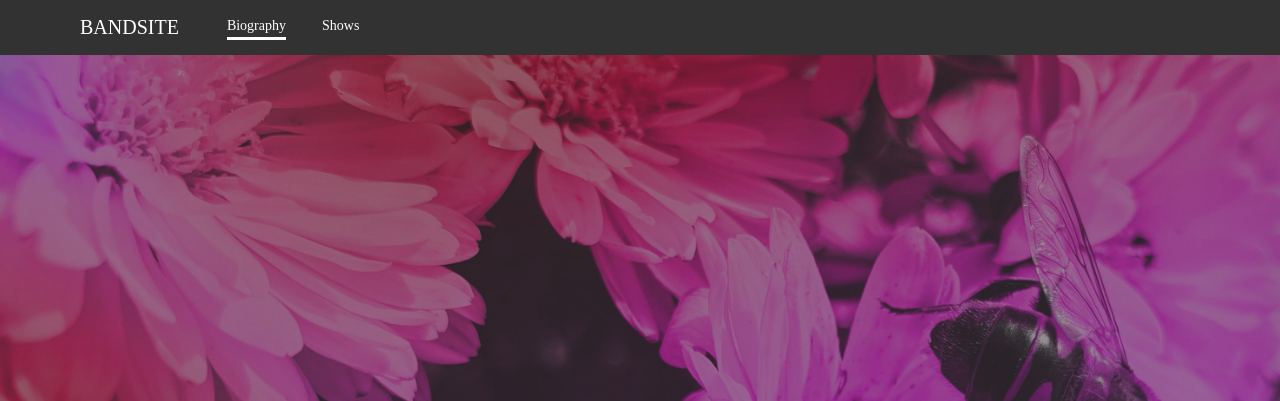
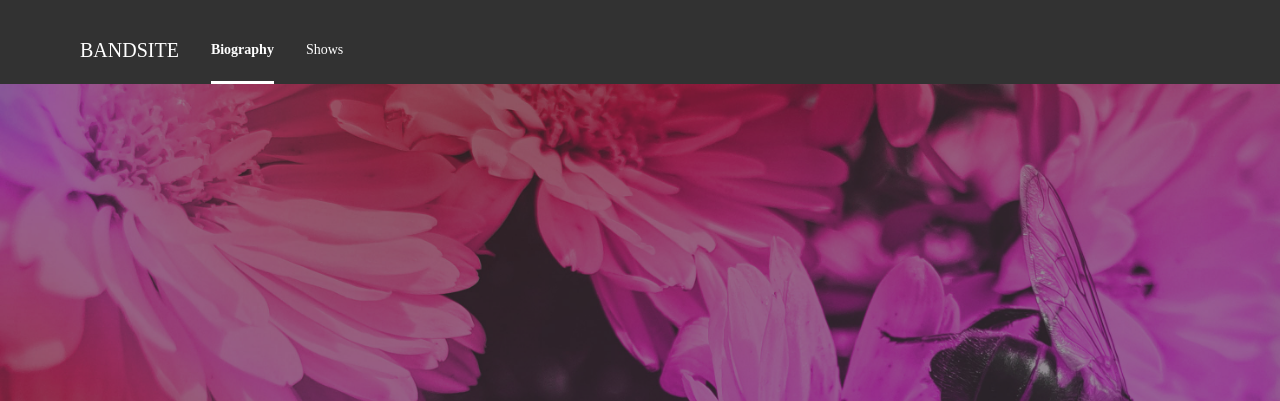
Before and after one commit to jenikashannon/jenika-shannon-bandsite, a plain HTML site: page index.html in a window 1280 px wide. Shown: the top 401 px of the page. Drawn offline with Linux system fonts and the light colour scheme.

Commit message:
add responsive design for tablet and desktop

```diff
--- a/index.html
+++ b/index.html
@@ -11,10 +11,10 @@
 		<nav class="nav-bar">
 			<a class="nav-bar__wordmark" href="/index.html">BANDSITE</a>
 			<ul class="nav-bar-list">
-				<li
-					class="nav-bar-list__item nav-bar-list__item nav-bar-list__item--active"
-				>
-					<a class="nav-bar-list__link" href="">Biography</a>
+				<li class="nav-bar-list__item nav-bar-list__item">
+					<a class="nav-bar-list__link nav-bar-list__link--active" href=""
+						>Biography</a
+					>
 				</li>
 
 				<li class="nav-bar-list__item">
--- a/styles/bio.scss
+++ b/styles/bio.scss
@@ -1,10 +1,8 @@
 @use "./partials/global" as *;
 @use "./partials/text-styles" as *;
 @use "./partials/nav-bar-styles" as *;
-
-.footer-bar {
-	background-color: $primary-dark;
-}
+@use "./partials/mixins" as *;
+@use "./partials/variables" as *;
 
 .hero__header,
 .bio__header,
@@ -143,6 +141,7 @@
 	&-bar {
 		@extend .side-padding;
 		position: relative;
+		background-color: $primary-dark;
 
 		&__header {
 			@extend .section-header;
@@ -173,7 +172,7 @@
 		}
 
 		@include desktop {
-			padding: 0 0 0 64px;
+			padding: 0 0 0 87px;
 		}
 
 		&__link {
@@ -202,7 +201,6 @@
 
 	&-wordmark {
 		@extend .wordmark;
-		@extend .header-padding;
 
 		@include tablet {
 			position: absolute;
--- a/styles/partials/_global.scss
+++ b/styles/partials/_global.scss
@@ -1,29 +1,8 @@
+@use "./mixins" as *;
+@use "./variables" as *;
+
 .check {
 	border: red 3px dashed;
-}
-
-// colors
-$primary-dark: #323232;
-$primary-mid: #afafaf;
-$primary-light: #ffffff;
-$secondary-dark: #000000;
-$secondary-mid: #e1e1e1;
-$secondary-light: #fafafa;
-
-// screen sizes
-$tablet-width: 768px;
-$desktop-width: 1280px;
-
-@mixin tablet {
-	@media (min-width: $tablet-width) {
-		@content;
-	}
-}
-
-@mixin desktop {
-	@media (min-width: $desktop-width) {
-		@content;
-	}
 }
 
 // font
--- /dev/null
+++ b/styles/partials/_mixins.scss
@@ -0,0 +1,13 @@
+@use "./variables" as *;
+
+@mixin tablet {
+	@media (min-width: $tablet-width) {
+		@content;
+	}
+}
+
+@mixin desktop {
+	@media (min-width: $desktop-width) {
+		@content;
+	}
+}
--- a/styles/partials/_nav-bar-styles.scss
+++ b/styles/partials/_nav-bar-styles.scss
@@ -1,5 +1,7 @@
 @use "./global" as *;
 @use "./text-styles" as *;
+@use "./variables" as *;
+@use "./mixins" as *;
 
 .nav-bar {
 	display: flex;
@@ -9,11 +11,16 @@
 
 	@include tablet {
 		flex-direction: row;
+		align-items: flex-end;
 	}
 
 	&__wordmark {
 		@extend .wordmark;
-		margin: 16px 48px 16px 36px;
+		margin: 16px;
+
+		@include tablet {
+			margin-bottom: 0;
+		}
 
 		@include desktop {
 			margin-left: 80px;
@@ -22,6 +29,7 @@
 
 	&-list {
 		width: 100%;
+		height: 100%;
 		display: flex;
 		justify-content: space-evenly;
 
@@ -33,15 +41,22 @@
 			width: 100%;
 			text-align: center;
 
-			&--active {
-				border-bottom: 3px $primary-light solid;
-				margin-right: 36px;
+			@include tablet {
+				margin: 0 16px;
 			}
 		}
 
 		&__link {
-			@extend .body-copy;
+			@extend .navigation-copy;
 			color: $primary-light;
+			font-weight: 400;
+			display: block;
+			height: 100%;
+
+			&--active {
+				border-bottom: 3px $primary-light solid;
+				font-weight: 700;
+			}
 		}
 	}
 }
--- a/styles/partials/_text-styles.scss
+++ b/styles/partials/_text-styles.scss
@@ -1,4 +1,7 @@
 @use "./global" as *;
+@use "./variables" as *;
+@use "./mixins" as *;
+//go thru and delete lines in media query that are same as default
 
 .header-padding {
 	padding-top: 24px;
@@ -30,6 +33,11 @@
 	@extend .header-padding;
 }
 
+.navigation-copy {
+	@extend .subheader;
+	padding: 0 0 8px;
+}
+
 .body-copy {
 	font-size: 0.8125rem;
 	line-height: 1.125rem;
@@ -58,9 +66,11 @@
 }
 
 .wordmark {
-	font-size: 1.25rem;
+	@extend .page-header;
+	padding: 0;
 	font-weight: 400;
 	color: $primary-light;
+	margin: 36px 0;
 }
 
 @include tablet {
@@ -106,6 +116,23 @@
 		}
 	}
 
+	.navigation-copy {
+		font-size: 0.875rem;
+		line-height: 1.375rem;
+		font-weight: 400;
+		padding: 16px 0;
+
+		@include tablet {
+			padding-bottom: 20px;
+		}
+
+		&--bold {
+			font-size: 0.875rem;
+			line-height: 1.375rem;
+			font-weight: 700;
+		}
+	}
+
 	.footer-copy {
 		font-size: 0.875rem;
 		line-height: 1.25rem;
@@ -123,4 +150,10 @@
 		line-height: 1.25rem;
 		font-weight: 700;
 	}
+
+	.wordmark {
+		font-size: 1.25rem;
+		font-weight: 400;
+		padding: 0;
+	}
 }
--- /dev/null
+++ b/styles/partials/_variables.scss
@@ -0,0 +1,11 @@
+// colors
+$primary-dark: #323232;
+$primary-mid: #afafaf;
+$primary-light: #ffffff;
+$secondary-dark: #000000;
+$secondary-mid: #e1e1e1;
+$secondary-light: #fafafa;
+
+// screen sizes
+$tablet-width: 768px;
+$desktop-width: 1280px;
```
Also changed, not shown: styles/bio.css.
